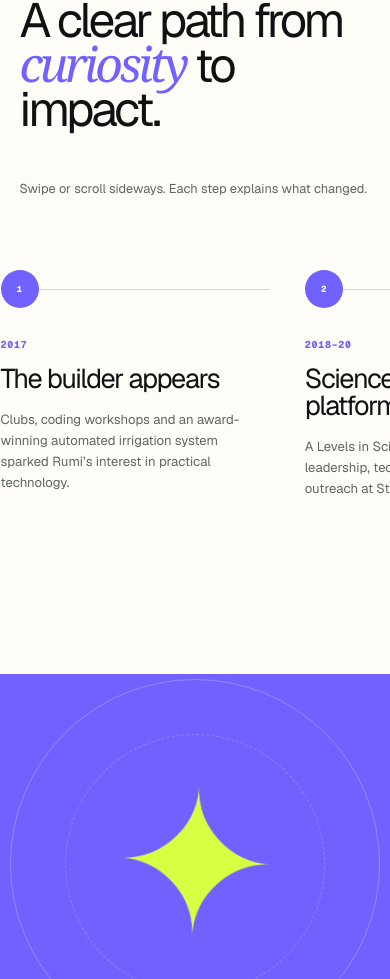
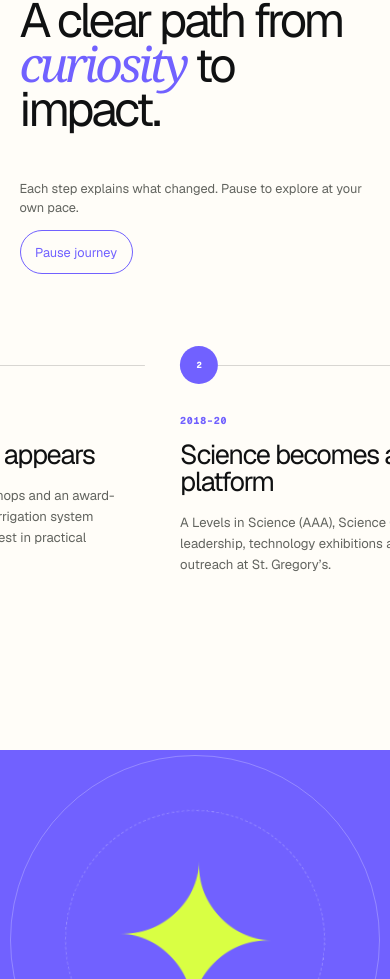
Before and after one commit to RamimRahman/rumi-portfolio-, a Next.js app: page / in a window 390 px wide. Shown: the part 3684-4663 px from the top of the page. Built offline with nearby package versions, Linux system fonts and the light colour scheme.

Commit message:
Animate journey timeline with a slow continuous loop

```diff
--- a/app/globals.css
+++ b/app/globals.css
@@ -169,13 +169,20 @@ button { font: inherit; }
 .journey-section { padding: clamp(5rem, 9vw, 9rem) 0; color: var(--ink); background: var(--paper-2); overflow: hidden; }
 .journey-head { padding: 0 clamp(1rem, 5vw, 6rem); display: grid; grid-template-columns: .7fr 1.8fr .6fr; gap: 3rem; align-items: end; }
 .journey-head h2 { margin: 0; font-size: clamp(3rem, 5.5vw, 6rem); line-height: .92; letter-spacing: -.07em; }
-.journey-head > p { margin: 0; color: var(--muted-light); font-size: .8rem; line-height: 1.5; }
-.journey-track { margin-top: 4.5rem; padding: 0 clamp(1rem, 5vw, 6rem) 1.5rem; display: flex; overflow-x: auto; scroll-snap-type: x mandatory; scrollbar-color: var(--violet) rgba(0,0,0,.1); }
-.journey-track article { flex: 0 0 clamp(260px, 26vw, 390px); min-height: 300px; padding-right: 2.2rem; scroll-snap-align: start; }
+.journey-controls { margin: 0; color: var(--muted-light); font-size: .8rem; line-height: 1.5; }
+.journey-controls p { margin: 0; }
+.journey-controls button { margin-top: .8rem; min-height: 44px; padding: .5rem .9rem; border: 1px solid currentColor; border-radius: 999px; color: var(--violet); background: transparent; font: inherit; cursor: pointer; }
+.journey-controls button:focus-visible, .journey-track:focus-visible { outline: 2px solid var(--violet); outline-offset: 4px; }
+.journey-track { margin-top: 4.5rem; padding-bottom: 1.5rem; overflow-x: auto; scrollbar-color: var(--violet) rgba(0,0,0,.1); }
+.journey-marquee { display: flex; width: max-content; animation: journey-drift 100s linear infinite; }
+.journey-group { display: flex; flex-shrink: 0; }
+.journey-track:hover .journey-marquee, .journey-track:focus-within .journey-marquee, .journey-track[data-paused="true"] .journey-marquee { animation-play-state: paused; }
+@keyframes journey-drift { to { transform: translateX(-50%); } }
+.journey-track article { flex: 0 0 auto; width: clamp(260px, 26vw, 390px); min-height: 300px; padding-right: 2.2rem; scroll-snap-align: start; }
 .journey-node { height: 38px; display: flex; align-items: center; }
 .journey-node span { flex: 0 0 38px; aspect-ratio: 1; display: grid; place-items: center; color: white; background: var(--violet); border-radius: 50%; font: 800 .55rem/1 var(--font-geist-mono), monospace; }
 .journey-node i { height: 1px; flex: 1; background: var(--line-light); }
-.journey-track article:last-child .journey-node i { background: transparent; }
+
 .journey-track article > strong { display: block; margin-top: 2rem; color: var(--violet); font: 800 .62rem/1 var(--font-geist-mono), monospace; letter-spacing: .08em; }
 .journey-track h3 { margin: 1rem 0; font-size: clamp(1.7rem, 2.5vw, 2.7rem); line-height: .98; letter-spacing: -.05em; }
 .journey-track p { max-width: 330px; margin: 0; color: var(--muted-light); font-size: .82rem; line-height: 1.6; }
@@ -309,7 +316,7 @@ button { font: inherit; }
   .hero h1 { font-size: clamp(7rem, 17vw, 11rem); }
   .about-main { grid-template-columns: 1.6fr .7fr; }
   .journey-head { grid-template-columns: .55fr 1.6fr; }
-  .journey-head > p { grid-column: 2; }
+  .journey-controls { grid-column: 2; }
   .detail-hero { grid-template-columns: .35fr 1.65fr; }
   .detail-meta { grid-column: 2; }
   .detail-story { grid-template-columns: .5fr 1.5fr; }
@@ -339,8 +346,8 @@ button { font: inherit; }
   .value-grid h3 { margin-top: 2.5rem; }
   .role-grid { margin-inline: -1rem; padding: 0 1rem 1rem; display: flex; overflow-x: auto; scroll-snap-type: x mandatory; }
   .role-card, .role-card:nth-child(1), .role-card:nth-child(2) { flex: 0 0 min(84vw, 380px); min-height: 360px; scroll-snap-align: start; }
-  .journey-head > p { grid-column: auto; }
-  .journey-track article { flex-basis: min(78vw, 330px); }
+  .journey-controls { grid-column: auto; }
+  .journey-track article { width: min(78vw, 330px); }
   .proof-story { grid-template-columns: 1fr; }
   .proof-art { min-height: 380px; border-right: 0; border-bottom: 1px solid rgba(255,255,255,.25); }
   .proof-art::before { width: 370px; }
@@ -400,6 +407,9 @@ button { font: inherit; }
 
 @media (prefers-reduced-motion: reduce) {
   *, *::before, *::after { scroll-behavior: auto !important; animation-duration: .001ms !important; animation-iteration-count: 1 !important; transition-duration: .001ms !important; }
+  .journey-marquee { animation: none !important; transform: none; }
+  .journey-group[aria-hidden="true"] { display: none; }
+  .journey-controls button { display: none; }
   .loader { display: none; }
   .hero-signal { transform: none; }
 }
--- a/app/page.tsx
+++ b/app/page.tsx
@@ -40,6 +40,7 @@ const personSchema = {
 export default function Home() {
   const pageRef = useRef<HTMLDivElement>(null);
   const [lightMode, setLightMode] = useState(false);
+  const [journeyPaused, setJourneyPaused] = useState(false);
   const [loading, setLoading] = useState(true);
   const [activeRecommendation, setActiveRecommendation] = useState(0);
   const [testimonialPaused, setTestimonialPaused] = useState(false);
@@ -207,9 +208,17 @@ export default function Home() {
           <div className="journey-head">
             <div className="section-tag"><span>03</span> THE JOURNEY</div>
             <h2>A clear path from <em>curiosity</em> to impact.</h2>
-            <p>Swipe or scroll sideways. Each step explains what changed.</p>
+            <div className="journey-controls">
+              <p>Each step explains what changed. Pause to explore at your own pace.</p>
+              <button type="button" aria-pressed={journeyPaused} onClick={() => setJourneyPaused(!journeyPaused)}>
+                {journeyPaused ? "Resume journey" : "Pause journey"}
+              </button>
             </div>
-          <div className="journey-track" tabIndex={0} aria-label="Rumi's education and career journey">
+          </div>
+          <div className="journey-track" tabIndex={0} aria-label="Rumi's education and career journey" data-paused={journeyPaused}>
+            <div className="journey-marquee">
+              {[false, true].map((duplicate) => (
+                <div className="journey-group" key={String(duplicate)} aria-hidden={duplicate || undefined}>
                   {journey.map((item, index) => (
                     <article key={item.year}>
                       <div className="journey-node"><span>{index + 1}</span><i /></div>
@@ -218,6 +227,9 @@ export default function Home() {
                       <p>{item.text}</p>
                     </article>
                   ))}
+                </div>
+              ))}
+            </div>
           </div>
         </section>
 
```
Lines whose indentation alone changed are shown as unchanged.
